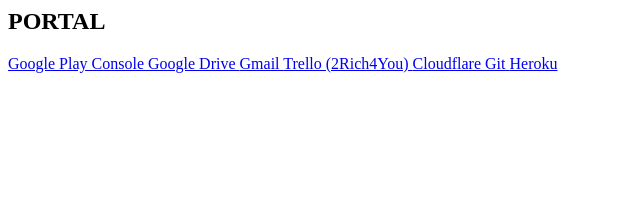
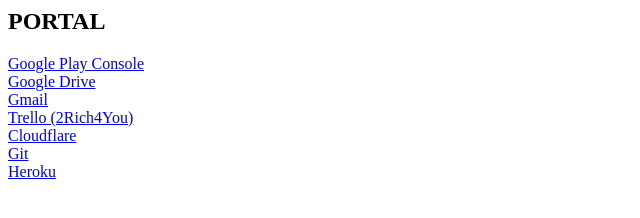
Before and after one commit to 2Rich4You/Portal, a plain HTML site: page index.html in a window 1280 px wide. Shown: the whole page, without its empty margins (0-640 px from the left). Drawn offline with Linux system fonts and the light colour scheme.

Commit message:
Update index.html

```diff
--- a/index.html
+++ b/index.html
@@ -3,12 +3,12 @@
   </head>
   <body>
     <h2>PORTAL</h2>
-    <a href="https://play.google.com/" target="_blank"> Google Play Console </a>
-    <a href="https://drive.google.com/" target="_blank"> Google Drive </a>
-    <a href="https://mail.google.com/" target="_blank"> Gmail </a>
-    <a href="https://trello.com/b/sABxowAX/2rich4you" target="_blank"> Trello (2Rich4You) </a>
-    <a href="https://dash.cloudflare.com/" target="_blank"> Cloudflare </a>
-    <a href="https://bitbucket.org/therichestteam/" target="_blank"> Git </a>
-    <a href="https://dashboard.heroku.com/apps" target="_blank"> Heroku </a>
+    <div><a href="https://play.google.com/" target="_blank"> Google Play Console </a></div>
+    <div><a href="https://drive.google.com/" target="_blank"> Google Drive </a></div>
+    <div><a href="https://mail.google.com/" target="_blank"> Gmail </a></div>
+    <div><a href="https://trello.com/b/sABxowAX/2rich4you" target="_blank"> Trello (2Rich4You) </a></div>
+    <div><a href="https://dash.cloudflare.com/" target="_blank"> Cloudflare </a></div>
+    <div><a href="https://bitbucket.org/therichestteam/" target="_blank"> Git </a></div>
+    <div><a href="https://dashboard.heroku.com/apps" target="_blank"> Heroku </a></div>
   </body>
 </html>
```
